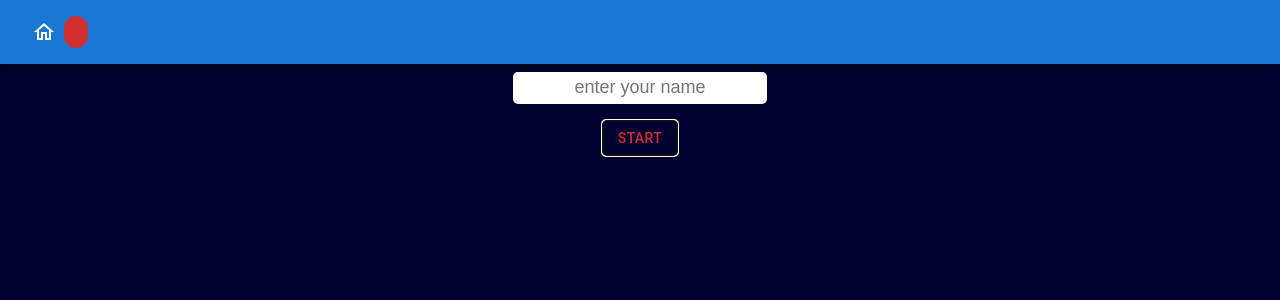
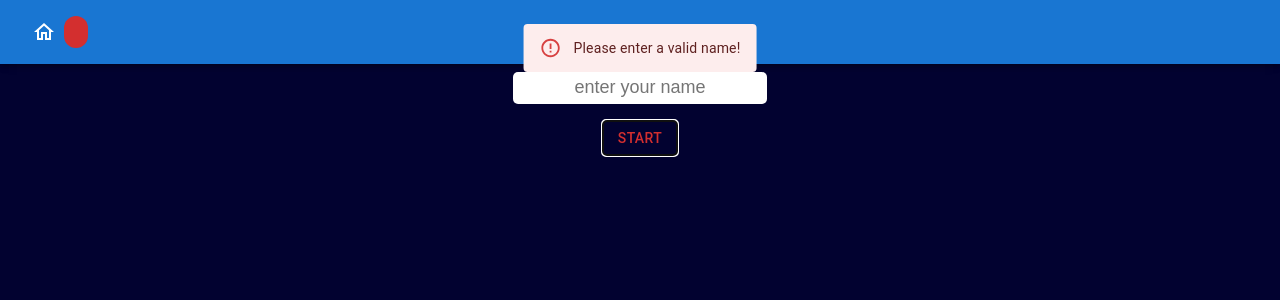
Before and after one commit to NazmulHossainShovon/millionaire-quizz, a React (Vite) app: page / in a window 1280 px wide. Both pictures are taken after a click on the button "START". Shown: the top 300 px of the page. Built offline with nearby package versions, Linux system fonts and the light colour scheme.

Commit message:
valid name error message

```diff
--- a/src/pages/Start.tsx
+++ b/src/pages/Start.tsx
@@ -1,5 +1,5 @@
-import { Button } from "@mui/material";
-import { useContext, useRef } from "react";
+import { Alert, Button, Snackbar, SnackbarOrigin } from "@mui/material";
+import React, { useContext, useRef } from "react";
 import { MyContext } from "../context/MyContext";
 import { useNavigate } from "react-router-dom";
 
@@ -27,15 +27,36 @@ const startInput: React.CSSProperties = {
   fontSize: "18px",
 };
 
+interface State extends SnackbarOrigin {
+  open: boolean;
+}
+
 export default function Start() {
   const inputRef = useRef<HTMLInputElement>();
   const { setUserName } = useContext(MyContext);
   const navigate = useNavigate();
+  const [state, setState] = React.useState<State>({
+    open: false,
+    vertical: "top",
+    horizontal: "center",
+  });
+  const { vertical, horizontal, open } = state;
+
+  const handleSnackClick = (newState: SnackbarOrigin) => {
+    console.log("rn");
+    setState({ ...newState, open: true });
+  };
+
+  const handleClose = () => {
+    setState({ ...state, open: false });
+  };
 
   const handleClick = () => {
     inputRef.current.value && setUserName(inputRef.current.value);
     if (inputRef.current.value !== "") {
       navigate("/play");
+    } else {
+      handleSnackClick({ vertical: "top", horizontal: "center" });
     }
   };
 
@@ -45,6 +66,14 @@ export default function Start() {
       <Button variant="outlined" color="error" onClick={handleClick}>
         Start
       </Button>
+      <Snackbar
+        anchorOrigin={{ vertical, horizontal }}
+        open={open}
+        onClose={handleClose}
+        key={vertical + horizontal}
+      >
+        <Alert severity="error">Please enter a valid name!</Alert>
+      </Snackbar>
     </div>
   );
 }
```
